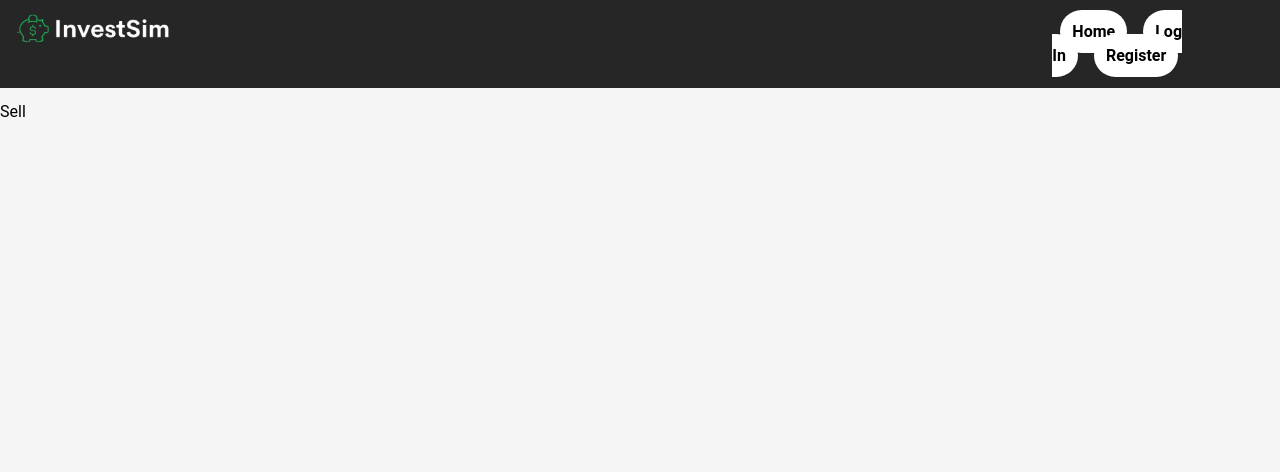
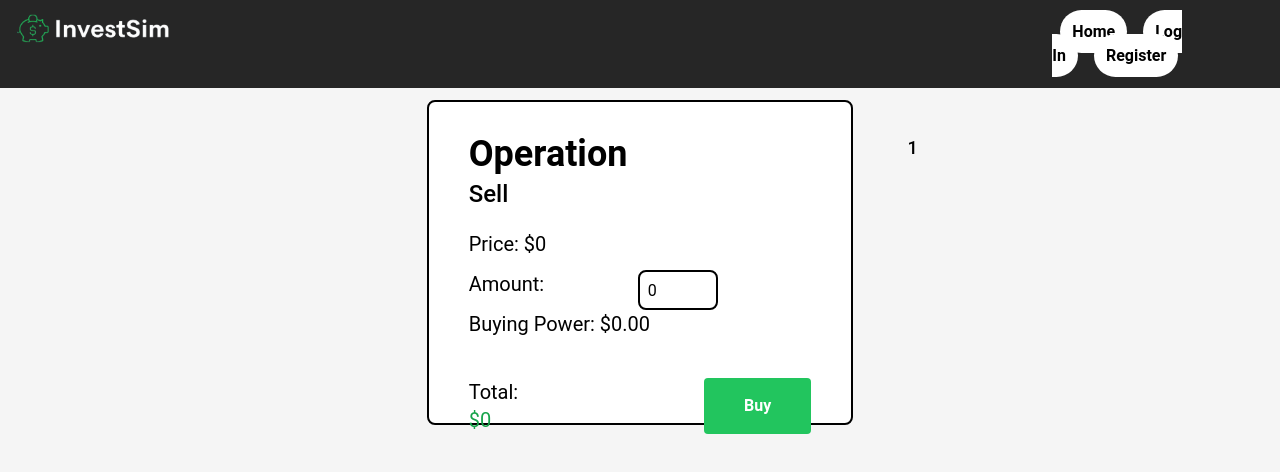
Before and after one commit to BhatArj24/invest-sim, a React (Create React App) app: page /sell/1 in a window 1280 px wide. Shown: the top 472 px of the page. Built offline with nearby package versions, Linux system fonts and the light colour scheme.

Commit message:
completed buy operation, sell operation started

```diff
--- a/src/Components/Operations/Buy.js
+++ b/src/Components/Operations/Buy.js
@@ -9,7 +9,7 @@ import axios from "axios";
 
 const Buy = () => {
     const { ticker } = useParams();
-    const [stock, setStock] = useState({price:0, name:""});
+    const [stock, setStock] = useState({price:0, name:"",ticker:""});
     const [amount, setAmount] = useState(0);
     const [user, setUser] = useState({email:"",username:"",myStocks:[],balance:0,operations:[],invested:0});
     const userCollectionRef = collection(db,"users");
@@ -47,7 +47,7 @@ const Buy = () => {
         const newOperation = {date: new Date().toLocaleString(), ticker: ticker, price: stock.price, shares: amount, type: "buy"};
         const newStock = {ticker: ticker, price: [stock.price], shares: [amount]};
         if (!hasStock) {
-
+            console.log("no stock")
             await updateDoc(doc(db, "users", user.email), {
                 balance: newBalance,
                 invested: newInvested,
@@ -57,14 +57,14 @@ const Buy = () => {
         } else{
 
             user.myStocks.forEach((s) => {
+                console.log(s.ticker, stock.name)
                 if (s.ticker === stock.ticker) {
 
                     s.shares = [...s.shares, amount];
                     s.price = [...s.price, stock.price];
-                    console.log(s.shares);
-                    console.log(s.price);
                 }
             });
+            console.log(user);
             await updateDoc(doc(db, "users", user.email), {
                 balance: newBalance,
                 invested: newInvested,
@@ -72,7 +72,7 @@ const Buy = () => {
                 myStocks: user.myStocks
             });
         }
-        // window.location.href = "/dashboard";
+        window.location.href = "/dashboard";
     }
     const getStock = async (ticker) => {
         const options = {
@@ -86,7 +86,7 @@ const Buy = () => {
 
         try {
           const response = await axios.request(options);
-          setStock({...stock, price: response.data.regularMarketPrice.raw, name: response.data.displayName});
+          setStock({...stock, price: response.data.regularMarketPrice.raw, name: response.data.displayName, ticker: response.data.symbol});
         } catch (error) {
           console.error(error);
         }
--- a/src/Components/Operations/Sell.js
+++ b/src/Components/Operations/Sell.js
@@ -1,15 +1,89 @@
-import React from "react";
+import React, {useState} from "react";
 import { useParams } from "react-router-dom";
 import NavBar from "../NavBar.js";
+import {collection, getDocs, updateDoc, doc, arrayUnion} from "firebase/firestore";
+import {db} from "../../firebase-config.js";
 
 const Sell = () => {
     const { ticker } = useParams();
+    const [stock, setStock] = useState({price:0, name:"",ticker:""});
+    const [amount, setAmount] = useState(0);
+    const [user, setUser] = useState({email:"",username:"",myStocks:[],balance:0,operations:[],invested:0});
+    const userCollectionRef = collection(db,"users");
+    const [total, setTotal] = useState(0);
+    const getProfile = async () =>{
+        const email = sessionStorage.getItem("email");
+        const data = await getDocs(userCollectionRef);
+        data.forEach((doc) => {
+            if(doc.data().email === email){
+                setUser({
+                    email:doc.data().email,
+                    username:doc.data().username,
+                    myStocks:doc.data().myStocks,
+                    balance:doc.data().balance,
+                    operations:doc.data().operations,
+                    invested:doc.data().invested
+                });
+            }
+        });
+    }
 
+    const handleSell = async () => {
+        console.log("sell");
+    }
     return (
         <section className="gray-bg">
             <NavBar />
-            <div className="white-bg" style={{ width: "100%", height: "1000px", marginTop: "0%" }}>
-                Sell
+            <div className="white-bg" style={{ width: "100%", height: "800px", marginTop: "0%" }}>
+            <div className="bg-white border-2 border-black w-1/3 m-auto rounded-lg" style={{height:"325px"}}>
+                    <div className="flex">
+                        <div>
+                            <h1 className="text-4xl font-bold px-10 pt-8">Operation</h1>
+                            <h1 className="text-2xl font-medium px-10 pt-1">Sell</h1>
+                        </div>
+                        <div>
+                            <h1 className="text-xl font-bold px-60 pt-8">{stock.name}</h1>
+                            <h1 className="text-lg font-medium px-60">{ticker}</h1>
+                        </div>
+                    </div>
+
+                    <div className="pt-5 mx-10">
+                        <div className="flex">
+                            <h1 className="text-xl">Price: ${stock.price}</h1>
+                        </div>
+                        <div className="flex pt-3">
+                            <h1 className="text-xl">Amount:</h1>
+                            <input
+                                type="number"
+                                className="border-2 border-black w-20 m-auto rounded-lg p-2"
+                                style={{height:"40px"}}
+                                onChange={(e) => {
+                                    const inputValue = e.target.value.trim();
+                                    const newAmount = inputValue === '' ? 0 : parseFloat(inputValue);
+                                    setAmount(newAmount);
+                                    setTotal(newAmount * stock.price);
+                                }}
+                                value={amount}
+                            />
+
+
+                        </div>
+                        <div className="flex">
+                            <h1 className={`text-xl ${user.balance - total < 0 ? 'text-red-500' : ''}`}>
+                                Buying Power: ${(user.balance - total).toFixed(2)}
+                            </h1>
+                        </div>
+                    </div>
+
+                    <div className="flex pt-10 px-10">
+                        <h1 className="text-xl">Total: <span className="text-green-600">${total}</span></h1>
+                        <button className="bg-green-500 hover:bg-green-700 text-white font-bold py-2 px-10 rounded" style={{marginLeft:"50%"}} onClick={handleSell}>Buy</button>
+
+                    </div>
+                </div>
+
+
+
             </div>
         </section>
     )
```
